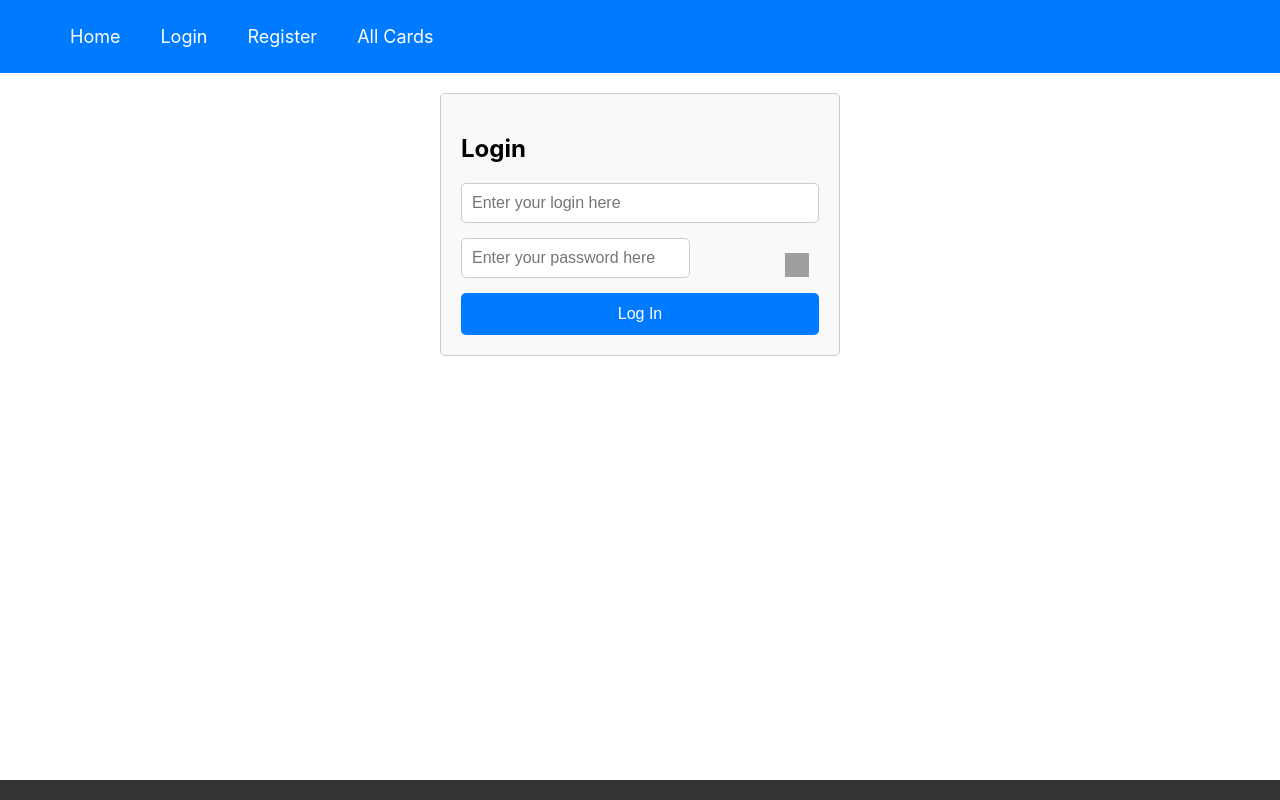
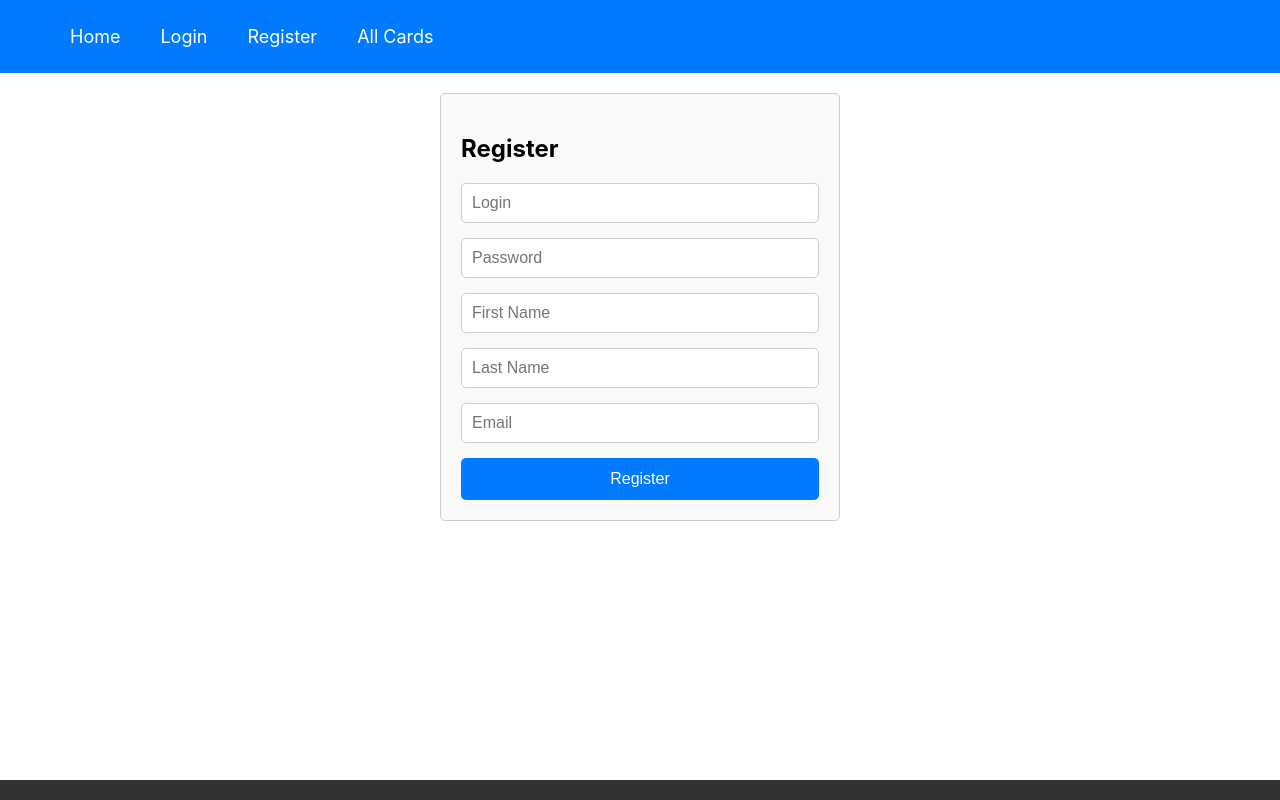
Before and after one commit to greenluck18/hdshop-frontend, a React (Create React App) app: page /registration in a window 1280 px wide. Built offline with nearby package versions, Linux system fonts and the light colour scheme; grey boxes are pictures that could not be loaded.

Commit message:
login change

```diff
--- a/src/Login.js
+++ b/src/Login.js
@@ -1,36 +1,35 @@
-import React, { useState } from "react";
-import { useNavigate } from "react-router-dom";
-import axios from "axios";
-// import "./Login.css"; // Import CSS for styling
-import "./RegistrationForm.css";
+import React, { useState } from 'react';
+import { useNavigate } from 'react-router-dom';
+import axios from 'axios';
+import './Login.css'; // Import CSS for styling
 
 const Login = () => {
-  const [login, setLogin] = useState("");
-  const [password, setPassword] = useState("");
-  const [errorMessage, setErrorMessage] = useState("");
-  const [loginError, setLoginError] = useState("");
-  const [passwordError, setPasswordError] = useState("");
+  const [login, setLogin] = useState('');
+  const [password, setPassword] = useState('');
+  const [errorMessage, setErrorMessage] = useState('');
+  const [loginError, setLoginError] = useState('');
+  const [passwordError, setPasswordError] = useState('');
   const navigate = useNavigate();
 
   const handleLogin = async () => {
     try {
-      const response = await axios.post("http://localhost:3001/login", {
+      const response = await axios.post('http://localhost:3001/login', {
         login,
-        password,
+        password
       });
 
       const { token, userId } = response.data;
-      localStorage.setItem("authToken", token);
-      localStorage.setItem("login", login);
-      localStorage.setItem("userId", userId);
+      localStorage.setItem('authToken', token);
+      localStorage.setItem('login', login);
+      localStorage.setItem('userId', userId);
 
-      navigate("/");
+      navigate('/');
     } catch (error) {
       if (error.response && error.response.status === 404) {
-        setErrorMessage("Invalid username or password");
+        setErrorMessage('Invalid username or password');
       } else {
-        console.error("Error logging in:", error);
-        setErrorMessage("An error occurred while logging in");
+        console.error('Error logging in:', error);
+        setErrorMessage('An error occurred while logging in');
       }
     }
   };
@@ -39,13 +38,13 @@ const Login = () => {
     event.preventDefault();
 
     // Validate login and password
-    if (login.trim() === "") {
-      setLoginError("Please enter your login");
+    if (login.trim() === '') {
+      setLoginError('Please enter your login');
       return;
     }
 
-    if (password.trim() === "") {
-      setPasswordError("Please enter a password");
+    if (password.trim() === '') {
+      setPasswordError('Please enter a password');
       return;
     }
 
@@ -54,9 +53,10 @@ const Login = () => {
   };
 
   return (
-    <div className="registration-container">
-      <h2>Login</h2>
-      <form className="registration-form" onSubmit={handleSubmit}>
+    <div className="login-container">
+      <div className="title">Login</div>
+      <form className="login-form" onSubmit={handleSubmit}>
+        <div className="input-container">
           <input
             value={login}
             placeholder="Enter your login here"
@@ -64,8 +64,8 @@ const Login = () => {
             className="input-box"
           />
           <label className="error-label">{loginError}</label>
-
-        <div>
+        </div>
+        <div className="input-container">
           <input
             value={password}
             placeholder="Enter your password here"
@@ -74,27 +74,16 @@ const Login = () => {
             className="input-box"
           />
           <label className="error-label">{passwordError}</label>
-          <button
-            clasName="visibility-icon show-password"
-            id="visibility-icon"
-            type="button"
-            alt="Show Password"
-          ></button>
-          {/* <div
-            style={{
-              display: "flex",
-              justifyContent: "center",
-              alignItems: "center",
-            }}
-          >
+        </div>
+        <div className="password-toggle">
           <input type="checkbox" id="showPassword" />
           <label htmlFor="showPassword">Show password</label>
-          </div> */}
         </div>
-
+        <div className="input-container">
           <button type="submit" className="login-button">
             Log In
           </button>
+        </div>
       </form>
       {errorMessage && <p className="error-message">{errorMessage}</p>}
     </div>
--- a/src/RegistrationForm.css
+++ b/src/RegistrationForm.css
@@ -1,28 +1,10 @@
-/* .registration-container {
+.registration-container {
   max-width: 400px;
   margin: 0 auto;
   padding: 20px;
   border: 1px solid #ccc;
   border-radius: 5px;
   background-color: #f9f9f9;
-}
-
-.visibility-icon.show-password {
-    background-image: url(/public/icons/eye.svg);
-}
-.visibility-icon {
-    width: 50px;
-    margin: 0 10px;
-    z-index: 2;
-    background-color: transparent;
-    background-repeat: no-repeat;
-    background-origin: border-box;
-    border: none;
-}
-
-.error-label {
-  color: red;
-  font-size: 14px;
 }
 
 .registration-form {
@@ -51,62 +33,4 @@
 
 .registration-form button:hover {
   background-color: #0056b3;
-} */
-
-/* RegistrationForm.css */
-
-.registration-container {
-  max-width: 400px;
-  margin: 0 auto;
-  padding: 20px;
-  border: 1px solid #ccc;
-  border-radius: 5px;
-  background-color: #f9f9f9;
 }
-
-.registration-form {
-  display: flex;
-  flex-direction: column;
-}
-
-.input-box {
-  margin-bottom: 15px;
-  padding: 10px;
-  font-size: 16px;
-  border: 1px solid #ccc;
-  border-radius: 5px;
-}
-
-.error-label {
-  color: red;
-  font-size: 14px;
-}
-
-.password-input-container {
-  position: relative;
-}
-
-.visibility-icon {
-  position: absolute;
-  top: 50%;
-  right: 10px;
-  transform: translateY(-50%);
-  width: 24px;
-  height: 24px;
-  cursor: pointer;
-}
-
-.login-button {
-  padding: 12px 20px;
-  font-size: 16px;
-  background-color: #007bff;
-  color: #fff;
-  border: none;
-  border-radius: 5px;
-  cursor: pointer;
-  transition: background-color 0.3s ease;
-}
-
-.login-button:hover {
-  background-color: #0056b3;
-}
--- a/src/RegistrationForm.js
+++ b/src/RegistrationForm.js
@@ -1,100 +1,90 @@
 import React, { useState } from "react";
 import { useNavigate } from "react-router-dom";
 import axios from "axios";
-import "./RegistrationForm.css";
+import "./RegistrationForm.css"; // Import CSS for styling
 
-const Login = () => {
-  const [login, setLogin] = useState("");
-  const [password, setPassword] = useState("");
-  const [errorMessage, setErrorMessage] = useState("");
-  const [loginError, setLoginError] = useState("");
-  const [passwordError, setPasswordError] = useState("");
+const RegistrationForm = () => {
+  const [formData, setFormData] = useState({
+    login: "",
+    password: "",
+    first_name: "",
+    last_name: "",
+    email: "",
+  });
+
   const navigate = useNavigate();
-  const [showPassword, setShowPassword] = useState(false);
 
-  const handleLogin = async () => {
+  const handleChange = (e) => {
+    const { name, value } = e.target;
+    setFormData({ ...formData, [name]: value });
+  };
+
+  const handleSubmit = async (e) => {
+    e.preventDefault();
+
     try {
-      const response = await axios.post("http://localhost:3001/login", {
-        login,
-        password,
+      const response = await axios.post("http://localhost:3001/register", {
+        login: formData.login,
+        password: formData.password,
+        first_name: formData.first_name,
+        last_name: formData.last_name,
+        email: formData.email,
       });
 
-      const { token, userId } = response.data;
-      localStorage.setItem("authToken", token);
-      localStorage.setItem("login", login);
-      localStorage.setItem("userId", userId);
-
-      navigate("/");
+      console.log("User registered successfully:", response.data);
+      // Reset form fields or redirect to another page upon successful registration
+      navigate('/');
     } catch (error) {
-      if (error.response && error.response.status === 404) {
-        setErrorMessage("Invalid username or password");
-      } else {
-        console.error("Error logging in:", error);
-        setErrorMessage("An error occurred while logging in");
-      }
+      console.error("Registration failed:", error);
+      // Handle error (e.g., display error message to user)
     }
-  };
-
-  const handleSubmit = (event) => {
-    event.preventDefault();
-
-    // Validate login and password
-    if (login.trim() === "") {
-      setLoginError("Please enter your login");
-      return;
-    }
-
-    if (password.trim() === "") {
-      setPasswordError("Please enter a password");
-      return;
-    }
-
-    // Attempt to log in
-    handleLogin();
-  };
-
-  const togglePasswordVisibility = () => {
-    setShowPassword(!showPassword);
   };
 
   return (
     <div className="registration-container">
-      <h2>Login</h2>
-      <form className="registration-form" onSubmit={handleSubmit}>
+      <h2>Register</h2>
+      <form onSubmit={handleSubmit} className="registration-form">
         <input
-          value={login}
-          placeholder="Enter your login here"
-          onChange={(ev) => setLogin(ev.target.value)}
-          className="input-box"
+          type="text"
+          name="login"
+          placeholder="Login"
+          value={formData.login}
+          onChange={handleChange}
         />
-        <label className="error-label">{loginError}</label>
-
-        <div className="password-input-container">
-          <input
-            value={password}
-            placeholder="Enter your password here"
-            type={showPassword ? "text" : "password"}
-            onChange={(ev) => setPassword(ev.target.value)}
-            className="input-box"
-          />
-          <img
-            src={
-              showPassword ? "/path/to/open-eye.svg" : "/path/to/closed-eye.svg"
-            }
-            alt="Toggle password visibility"
-            className="visibility-icon"
-            onClick={togglePasswordVisibility}
-          />
-        </div>
-        <label className="error-label">{passwordError}</label>
-
-        <button type="submit" className="login-button">
-          Log In
+        <input
+          type="password"
+          name="password"
+          placeholder="Password"
+          value={formData.password}
+          onChange={handleChange}
+        />
+        <input
+          type="text"
+          name="first_name"
+          placeholder="First Name"
+          value={formData.first_name}
+          onChange={handleChange}
+        />
+        <input
+          type="text"
+          name="last_name"
+          placeholder="Last Name"
+          value={formData.last_name}
+          onChange={handleChange}
+        />
+        <input
+          type="email"
+          name="email"
+          placeholder="Email"
+          value={formData.email}
+          onChange={handleChange}
+        />
+        <button type="submit" className="register-button">
+          Register
         </button>
       </form>
-      {errorMessage && <p className="error-message">{errorMessage}</p>}
     </div>
   );
 };
 
-export default Login;
+export default RegistrationForm;
```
Also changed, not shown: .eslintrc.json. Lines whose indentation alone changed are shown as unchanged.
